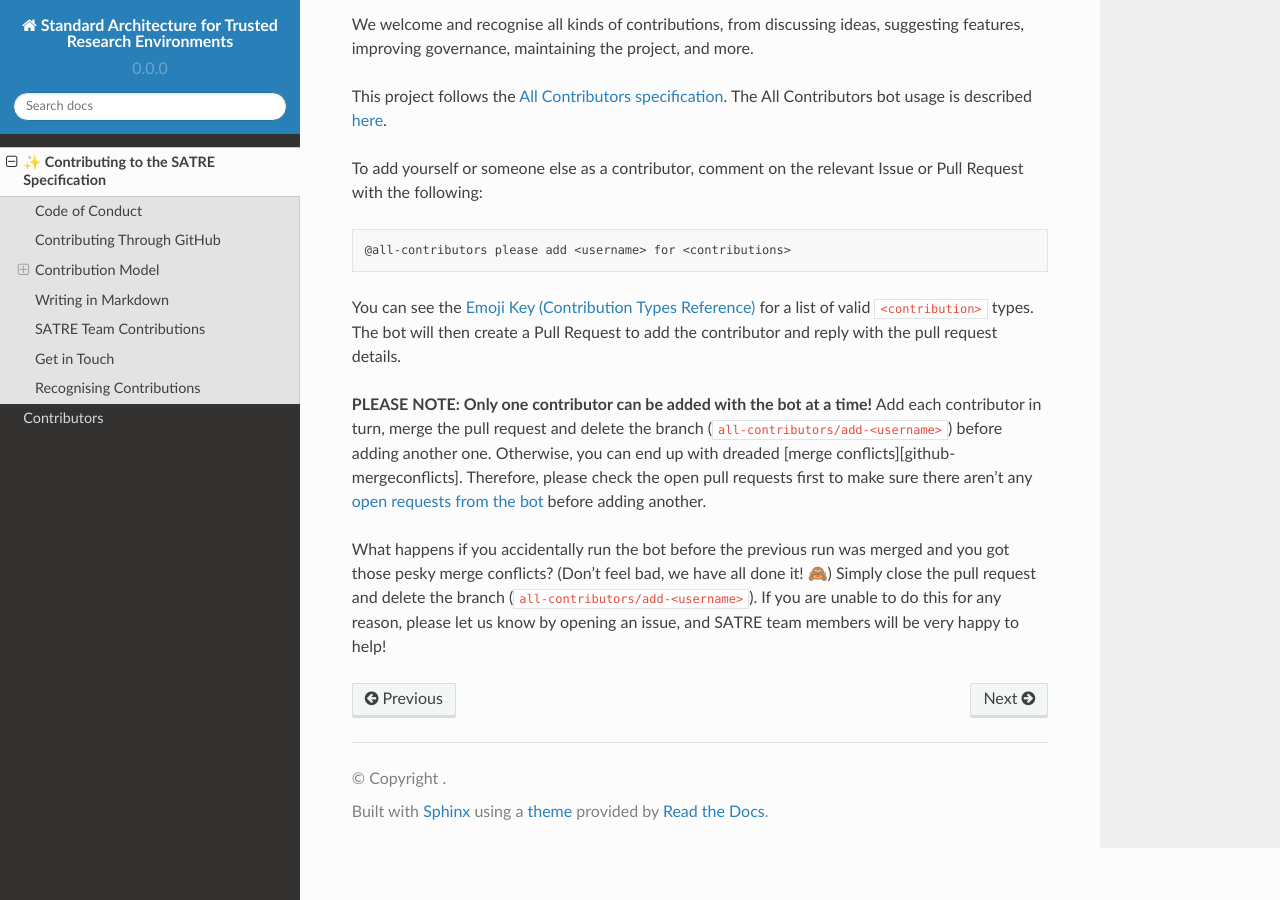
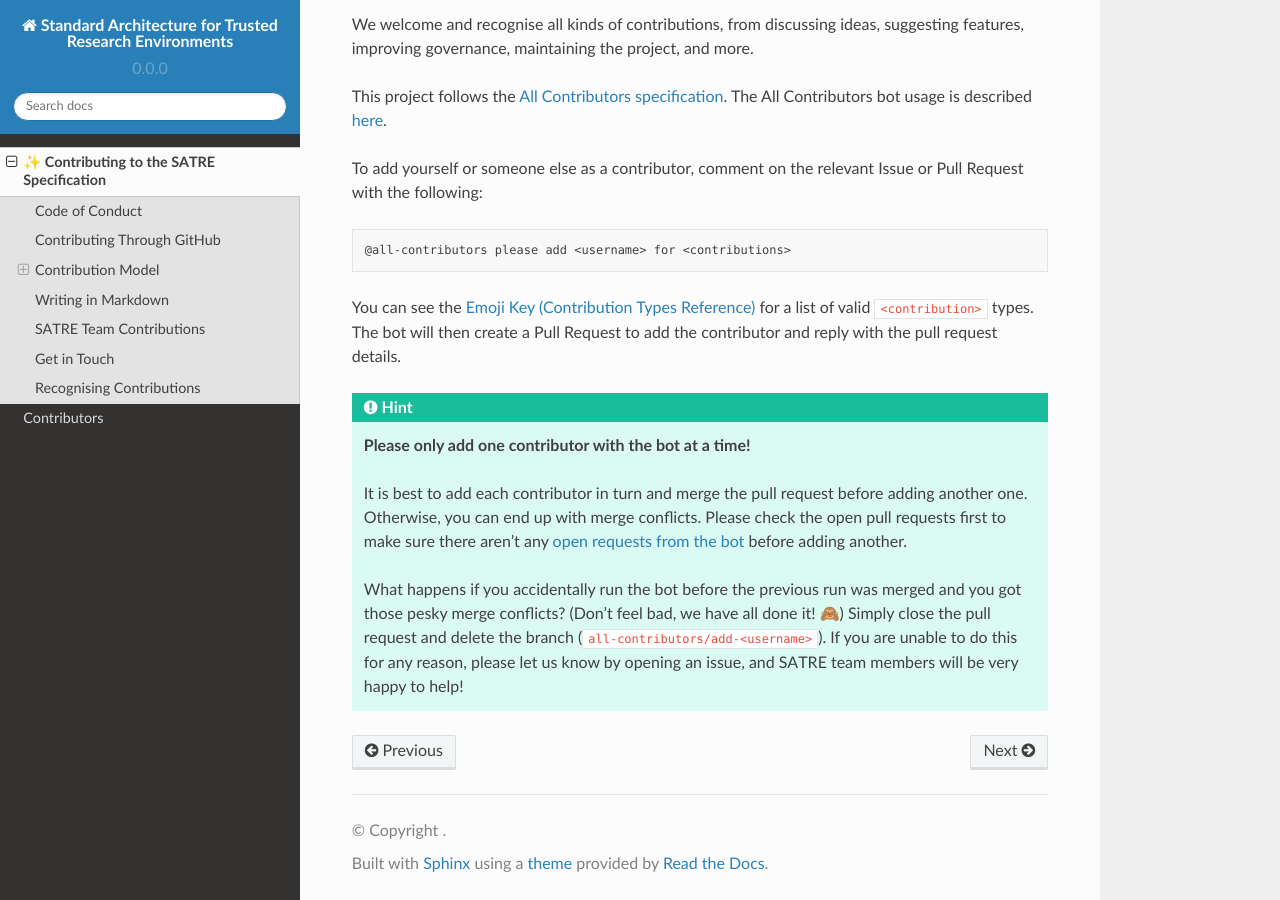
Before and after one commit to sa-tre/satre-specification, a Sphinx documentation site: the page built from docs/source/contributing.md, in a window 1280 px wide and 900 px high, scrolled down 3799 px. Built offline with Sphinx 7.4.7 and the Read the Docs theme 2.0.0, drawn with Linux system fonts in a browser that asks for light colours.

Commit message:
Move bot hint to admonition

```diff
--- a/docs/source/contributing.md
+++ b/docs/source/contributing.md
@@ -140,12 +140,15 @@ To add yourself or someone else as a contributor, comment on the relevant Issue
 You can see the [Emoji Key (Contribution Types Reference)](https://allcontributors.org/docs/en/emoji-key) for a list of valid `<contribution>` types.
 The bot will then create a Pull Request to add the contributor and reply with the pull request details.
 
-**PLEASE NOTE: Only one contributor can be added with the bot at a time!**
-Add each contributor in turn, merge the pull request and delete the branch (`all-contributors/add-<username>`) before adding another one.
-Otherwise, you can end up with dreaded [merge conflicts][github-mergeconflicts].
-Therefore, please check the open pull requests first to make sure there aren't any [open requests from the bot](https://github.com/sa-tre/satre-specification/pulls/app%2Fallcontributors) before adding another.
+:::{hint}
+**Please only add one contributor with the bot at a time!**
+
+It is best to add each contributor in turn and merge the pull request before adding another one.
+Otherwise, you can end up with merge conflicts.
+Please check the open pull requests first to make sure there aren't any [open requests from the bot](https://github.com/sa-tre/satre-specification/pulls/app%2Fallcontributors) before adding another.
 
 What happens if you accidentally run the bot before the previous run was merged and you got those pesky merge conflicts?
 (Don't feel bad, we have all done it! 🙈)
 Simply close the pull request and delete the branch (`all-contributors/add-<username>`).
 If you are unable to do this for any reason, please let us know by opening an issue, and SATRE  team members will be very happy to help!
+:::
```
